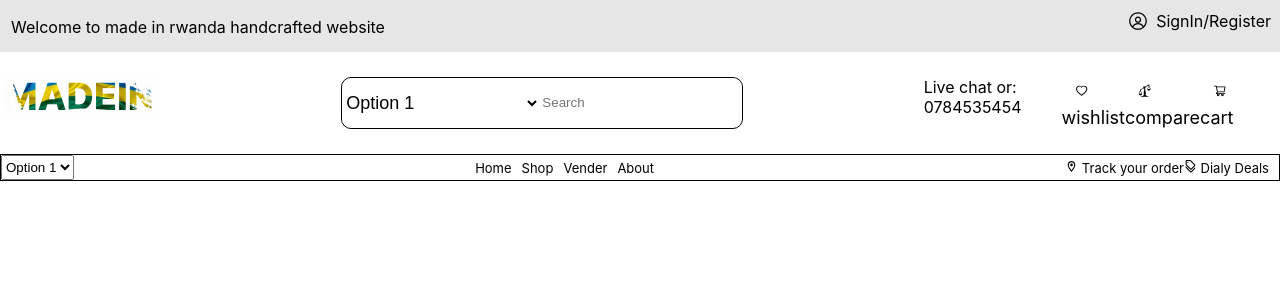
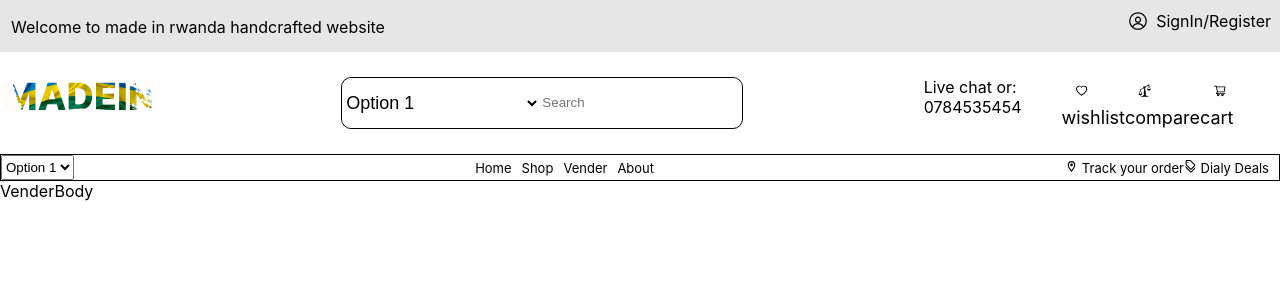
Before and after one commit to IshKevin/handcraft-e-commerce, a React (Create React App) app: page /Vender in a window 1280 px wide. Shown: the top 300 px of the page. Built offline with nearby package versions, Linux system fonts and the light colour scheme.

Commit message:
introduce vender body

```diff
--- /dev/null
+++ b/src/Components/Vender/VenderBody.js
@@ -0,0 +1,9 @@
+import React from 'react'
+
+const VenderBody = () => {
+  return (
+    <div>VenderBody</div>
+  )
+}
+
+export default VenderBody
--- a/src/Pages/Vender.js
+++ b/src/Pages/Vender.js
@@ -1,12 +1,14 @@
 import React from 'react'
 import Header from '../Components/Home/Header/Header'
 import SubHeader from '../Components/Home/SubHeader/SubHeader'
+import VenderBody from '../Components/Vender/VenderBody'
 
 const Vender = () => {
   return (
     <div>
       <Header/>
       <SubHeader />
+      <VenderBody/>
     </div>
   )
 }
```
